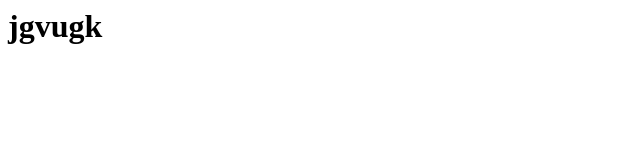
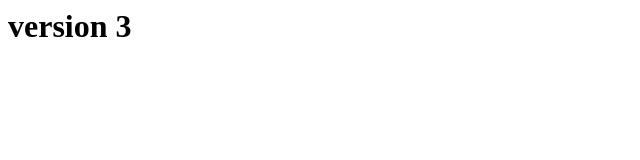
Before and after one commit to hwachtel/sample, a plain HTML site: page index.html in a window 1280 px wide. Shown: the whole page, without its empty margins (0-640 px from the left). Drawn offline with Linux system fonts and the light colour scheme.

Commit message:
version 3
edit index

```diff
--- a/index.html
+++ b/index.html
@@ -3,6 +3,6 @@
 	<title>sample</title>
 </head>
 <body>
-	<h1>jgvugk</h1>
+	<h1>version 3</h1>
 </body>
 </html>
```
